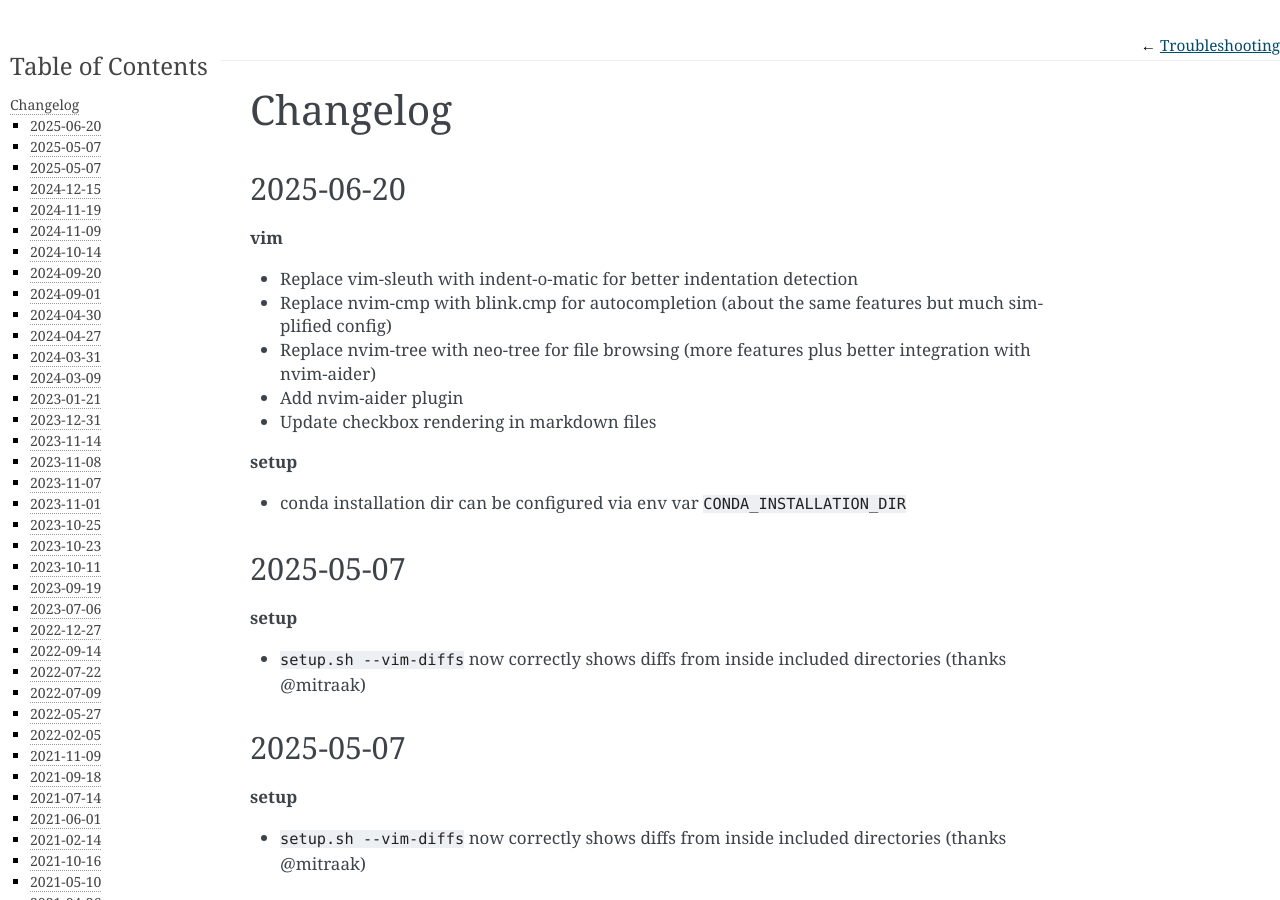
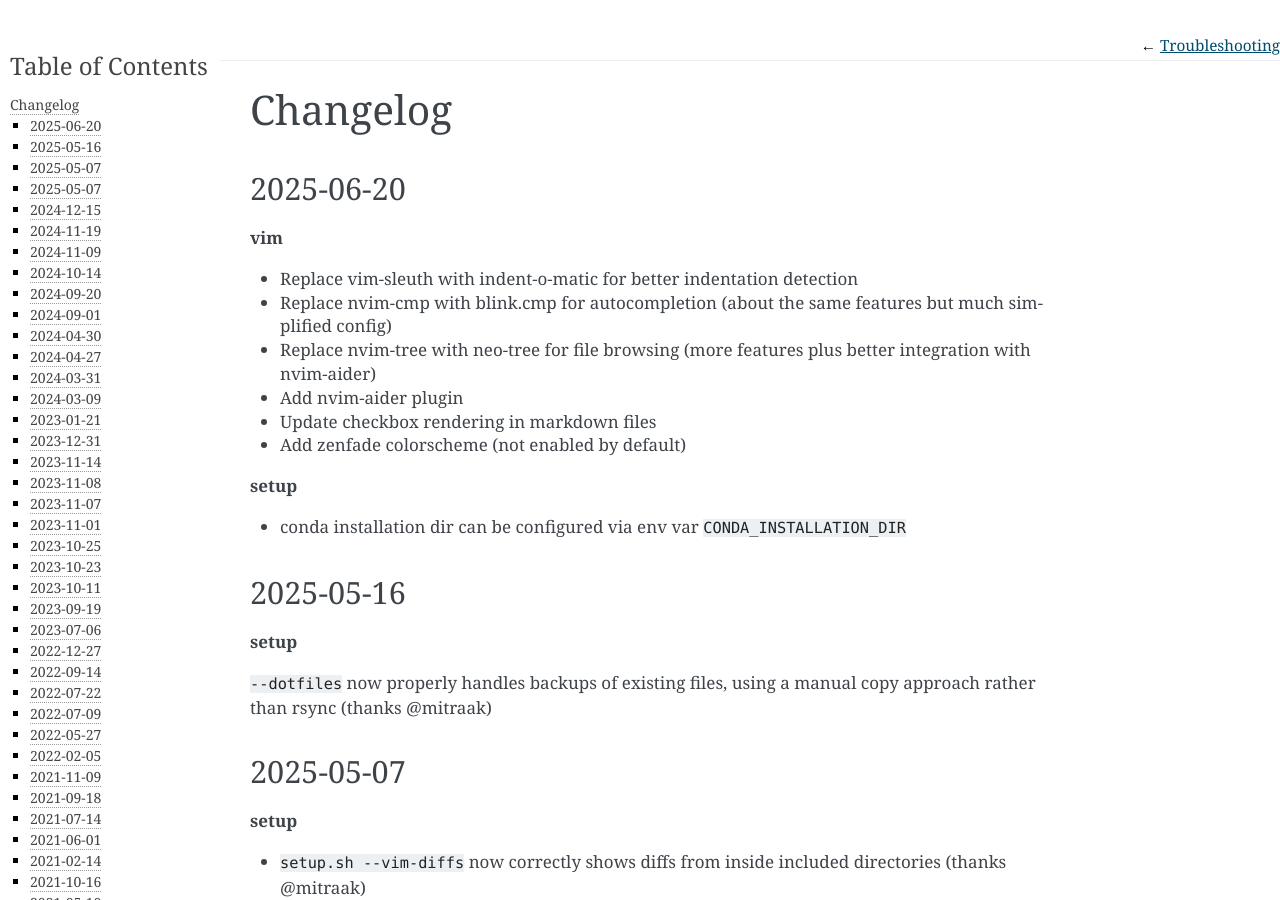
Before and after one commit to daler/dotfiles, a Sphinx documentation site: the page built from docs/changelog.rst, in a window 1280 px wide and 900 px high. Built offline with Sphinx 7.4.7, drawn with Linux system fonts in a browser that asks for light colours.

Commit message:
update changelog

```diff
--- a/docs/changelog.rst
+++ b/docs/changelog.rst
@@ -11,11 +11,21 @@ Changelog
 - Replace nvim-tree with neo-tree for file browsing (more features plus better integration with nvim-aider)
 - Add nvim-aider plugin
 - Update checkbox rendering in markdown files
+- Add zenfade colorscheme (not enabled by default)
 
 
 **setup**
 
 - conda installation dir can be configured via env var ``CONDA_INSTALLATION_DIR``
+
+2025-05-16
+----------
+
+**setup**
+
+``--dotfiles`` now properly handles backups of existing files, using a manual
+copy approach rather than rsync (thanks @mitraak)
+
 
 2025-05-07
 ----------
```
